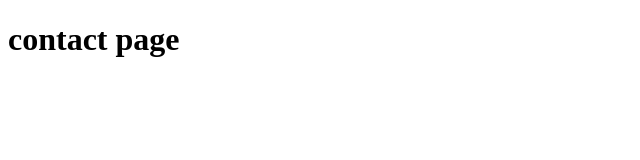
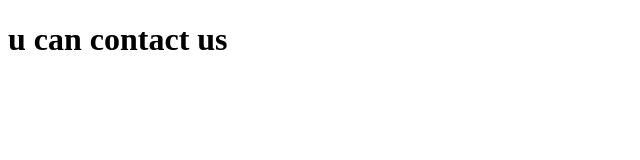
Before and after one commit to MohammedTayibulla/practiciedgithub, a plain HTML site: page contact.html in a window 1280 px wide. Shown: the whole page, without its empty margins (0-640 px from the left). Drawn offline with Linux system fonts and the light colour scheme.

Commit message:
edited contact

```diff
--- a/contact.html
+++ b/contact.html
@@ -6,6 +6,6 @@
 	<title>contact</title>
 </head>
 <body>
-<h1>contact page</h1>
+<h1>u can contact us</h1>
 </body>
 </html>
```
